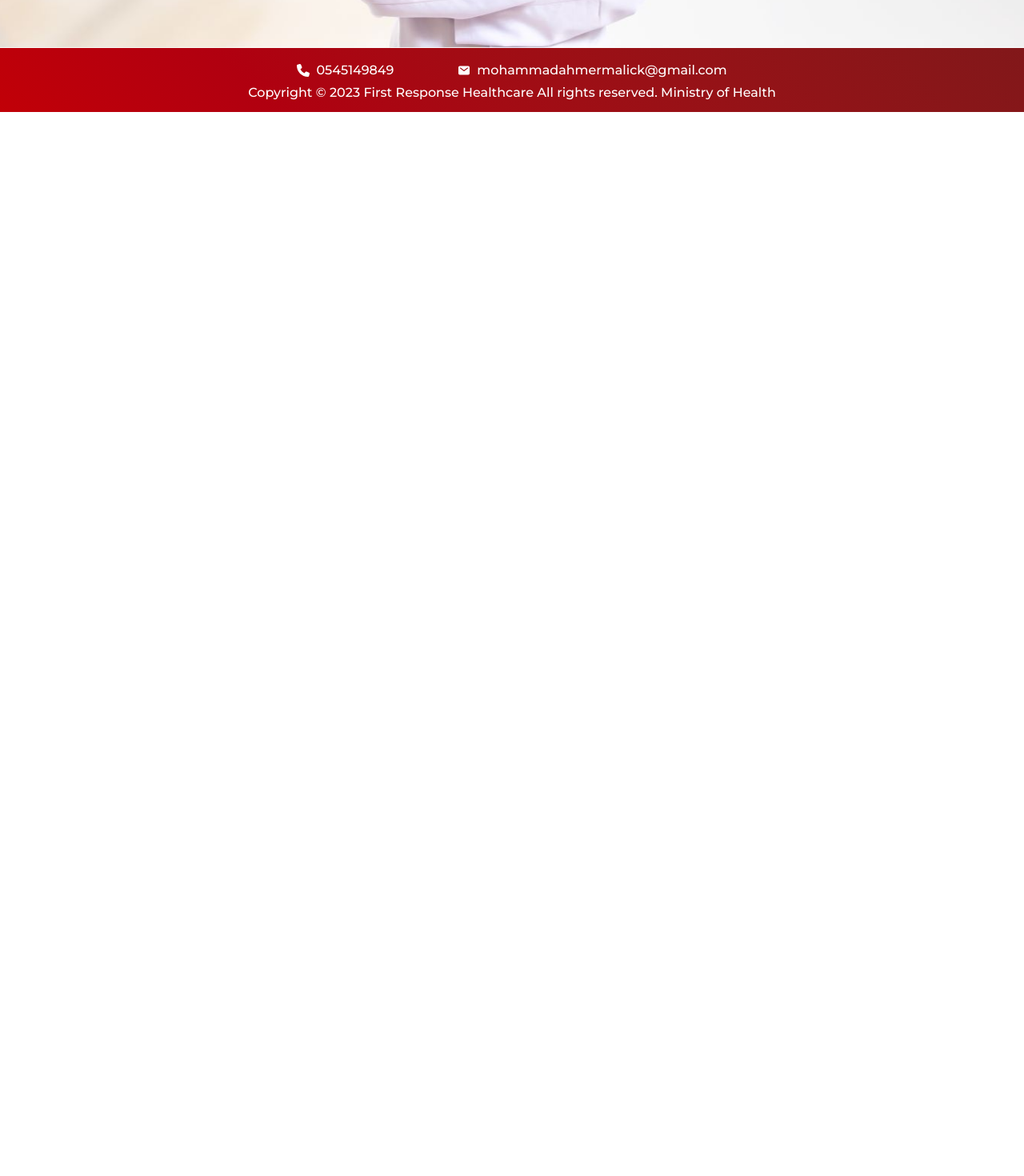
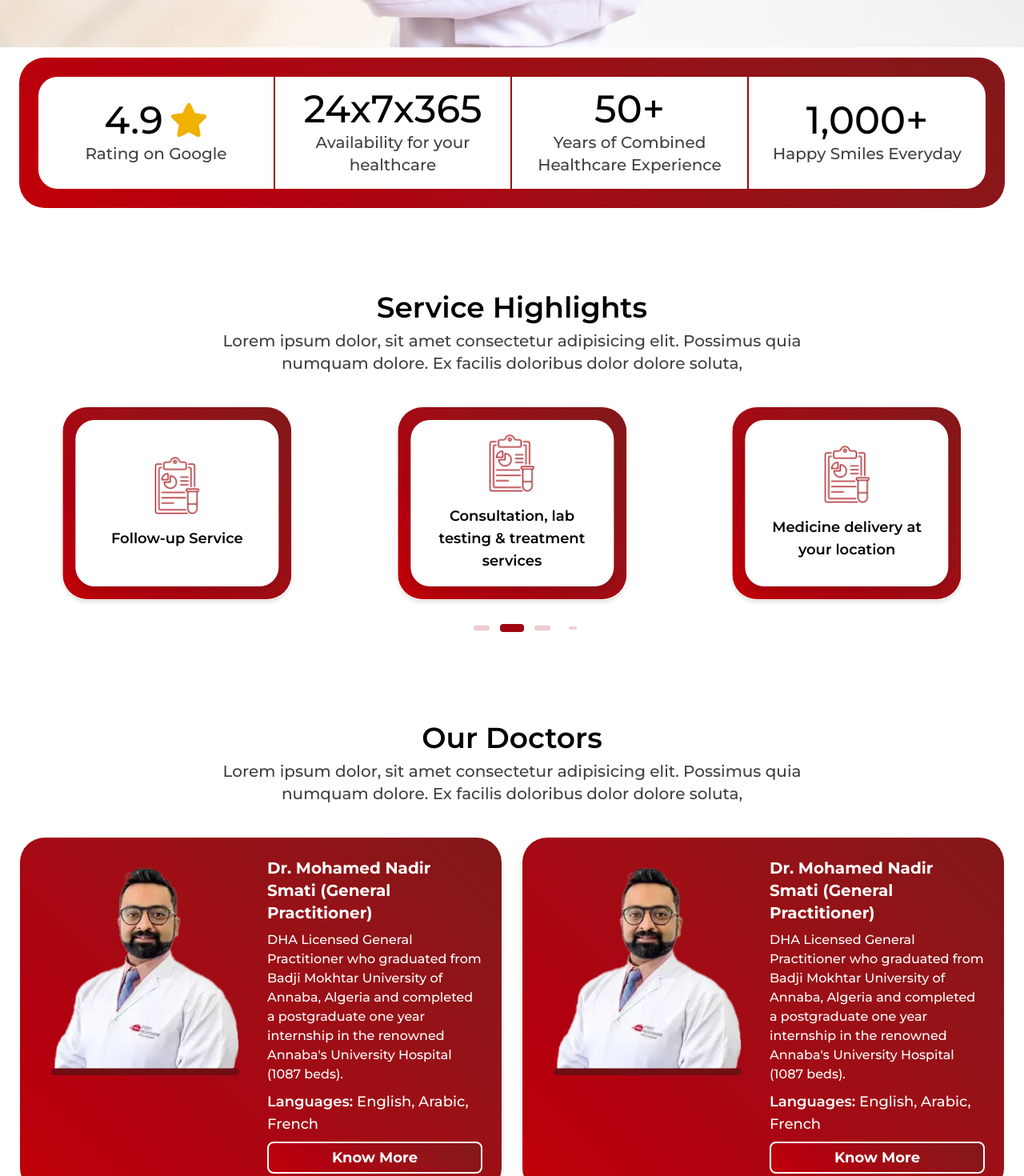
Before and after one commit to MohammadAhmerMalick/carewings, a Next.js app: page / in a window 1280 px wide. Shown: the part 740-2210 px from the top of the page at 80% size. Before the commit the page ends 880 px from the top, so only its background shows below. Built offline with nearby package versions, Linux system fonts and the light colour scheme.

Commit message:
feat: Resonsiveness added

```diff
--- a/app/globals.css
+++ b/app/globals.css
@@ -38,3 +38,38 @@ body {
   color: var(--foreground);
   font-family: Arial, Helvetica, sans-serif; */
 }
+
+::-webkit-scrollbar {
+  width: 8px;
+}
+::-webkit-scrollbar-track {
+  background: white;
+}
+::-webkit-scrollbar-thumb {
+  background: var(--color-red-900);
+  border-radius: 6px;
+}
+::-webkit-scrollbar-thumb:hover {
+  background: gray;
+}
+
+body ::selection,
+html ::selection {
+  color: #303030;
+  background: #febe00;
+}
+
+.swiper-pagination.swiper-pagination-fraction.swiper-pagination-horizontal {
+  color: rgb(115 115 115 / var(--tw-text-opacity, 1));
+  position: static;
+}
+
+.swiper-pagination-bullet {
+  background: theme('colors.primary') !important;
+  width: 30px !important;
+  height: 10px !important;
+  border-radius: 4px !important;
+}
+.swiper-pagination-bullet-active {
+  background: theme('colors.primary') !important;
+}
--- a/app/page.tsx
+++ b/app/page.tsx
@@ -1,9 +1,23 @@
 import HeroSection from '@/components/sections/HeroSection'
+import RatingSection from '@/components/sections/RatingSection'
+import HealthCare from '@/components/sections/HealthCareSection'
+import AvailabilitySection from '@/components/sections/AvailabilitySection'
+import TestimonialSliderSection from '@/components/sections/TestimonialSliderSection'
+import OurDocutorsSliderSection from '@/components/sections/OurDocutorsSliderSection'
+import ServiceHighlightSliderSection from '@/components/sections/ServiceHighlightSliderSection'
+import FrequentlyAskedQuestionsSection from '@/components/sections/FrequentlyAskedQuestionsSection'
 
 export default function Home() {
   return (
     <main>
       <HeroSection />
+      <RatingSection />
+      <ServiceHighlightSliderSection />
+      <OurDocutorsSliderSection />
+      <HealthCare />
+      <AvailabilitySection />
+      <TestimonialSliderSection />
+      <FrequentlyAskedQuestionsSection />
     </main>
   )
 }
--- a/frontend/components/OurDocutorsSlider.tsx
+++ b/frontend/components/OurDocutorsSlider.tsx
@@ -21,7 +21,7 @@ const OurDocutorsCard = ({ ourDocutors }: { ourDocutors: OurDocutors }) => {
   const { name, category, languages, description } = ourDocutors
 
   return (
-    <Card className="bg-gradient grid grid-cols-2">
+    <Card className="bg-gradient grid gap-4 md:grid-cols-2">
       <Image
         width={1920}
         height={1080}
@@ -41,7 +41,9 @@ const OurDocutorsCard = ({ ourDocutors }: { ourDocutors: OurDocutors }) => {
           {languages}
         </p>
 
-        <Button theme="gradient">Know More</Button>
+        <Button theme="gradient" className="border-2 text-lg font-bold">
+          Know More
+        </Button>
       </div>
     </Card>
   )
--- a/frontend/components/ServiceHighlightSlider.tsx
+++ b/frontend/components/ServiceHighlightSlider.tsx
@@ -22,7 +22,7 @@ const ServiceHighlightCard = ({
 
   return (
     <Card className="bg-gradient mx-auto max-w-72 !p-4 text-center">
-      <div className="flex h-52 flex-col justify-center gap-4 rounded-lg bg-white p-5 text-black shadow-lg">
+      <div className="flex h-52 flex-col justify-center gap-4 rounded-3xl bg-white p-5 text-black shadow-lg">
         <Image
           width={1920}
           height={1080}
--- a/frontend/components/common/Accordion.tsx
+++ b/frontend/components/common/Accordion.tsx
@@ -21,13 +21,13 @@ const Accordion = ({
   return (
     <div
       className={classnames(
-        'overflow-hidden rounded-2xl border border-neutral-200 shadow-md duration-300'
+        'overflow-hidden rounded-4xl border border-neutral-200 shadow-md duration-300'
       )}
     >
       <Button
         onClick={() => setIsExpanded(!isExpanded)}
         className={classnames(
-          'h-auto w-full !rounded-2xl border-0 p-4 text-left text-lg text-black shadow-md duration-300 hover:!shadow-md md:text-lg',
+          'h-auto w-full !rounded-4xl border-0 p-4 text-left text-lg text-black shadow-md duration-300 hover:!shadow-md md:text-lg',
           isExpanded && 'bg-primary/10'
         )}
         theme="none"
--- a/frontend/components/common/Card.tsx
+++ b/frontend/components/common/Card.tsx
@@ -13,7 +13,7 @@ const Card = ({ id, children, className }: CardProps) => {
     <div
       id={id}
       className={classnames(
-        'rounded-2xl border border-neutral-50 p-6 shadow-md duration-300 hover:border-neutral-100 hover:shadow-xl',
+        'rounded-4xl border border-neutral-50 p-6 shadow-md duration-300 hover:border-neutral-100 hover:shadow-xl',
         className
       )}
     >
--- a/frontend/components/sections/AvailabilitySection.tsx
+++ b/frontend/components/sections/AvailabilitySection.tsx
@@ -1,14 +1,15 @@
+import Image from 'next/image'
+
+import Button from '@/common/Button'
 import Container from '@/common/Container'
-import Image from 'next/image'
-import Button from '../common/Button'
 
 const AvailabilitySection = () => {
   return (
     <section className="my-10 mt-40 bg-neutral-100 lg:mb-20">
-      <Container className="grid grid-cols-3 gap-2 text-center">
+      <Container className="grid grid-cols-2 gap-2 text-center md:grid-cols-3">
         <div className="relative p-4 pt-26 text-black">
-          <div className="bg-gradient absolute -top-28 right-0 left-0 mx-auto mb-4 max-w-52 rounded-2xl p-3">
-            <div className="relative z-20 rounded-xl bg-white py-6 shadow-xl">
+          <div className="bg-gradient absolute -top-28 right-0 left-0 mx-auto mb-4 max-w-52 rounded-4xl p-3">
+            <div className="relative z-20 rounded-3xl bg-white py-6 shadow-xl">
               <Image
                 width={1920}
                 height={1080}
@@ -28,8 +29,8 @@ const AvailabilitySection = () => {
           </p>
         </div>
         <div className="relative p-4 pt-26 text-black">
-          <div className="bg-gradient absolute -top-28 right-0 left-0 mx-auto mb-4 max-w-52 rounded-2xl p-3">
-            <div className="relative z-20 rounded-xl bg-white py-6 shadow-xl">
+          <div className="bg-gradient absolute -top-28 right-0 left-0 mx-auto mb-4 max-w-52 rounded-4xl p-3">
+            <div className="relative z-20 rounded-3xl bg-white py-6 shadow-xl">
               <Image
                 width={1920}
                 height={1080}
@@ -48,14 +49,14 @@ const AvailabilitySection = () => {
             to get the greatest home health care services.
           </p>
         </div>
-        <div>
-          <p className="bg-gradient mx-auto -mt-16 mb-18 max-w-max rounded-3xl border-4 border-red-800 p-8 text-2xl font-semibold text-white shadow-xl">
+        <div className="col-span-2 md:col-span-1">
+          <p className="bg-gradient mx-auto -mt-16 mb-18 hidden max-w-max rounded-3xl border-4 border-red-800 p-8 text-2xl font-semibold text-white shadow-xl md:block">
             Anywhere Anytime
           </p>
           <Button
             theme="gradient"
             size="big"
-            className="!text-xl font-semibold"
+            className="min-h-max py-2 !text-xl font-semibold"
           >
             Get a Doctor at Home Now
           </Button>
--- a/frontend/components/sections/HealthCareSection.tsx
+++ b/frontend/components/sections/HealthCareSection.tsx
@@ -6,7 +6,7 @@ import Container from '@/common/Container'
 const HealthCare = () => {
   return (
     <section className="my-10 lg:my-20">
-      <Container className="grid grid-cols-2 gap-2">
+      <Container className="flex grid-cols-2 flex-col-reverse gap-2 md:grid">
         <div className="space-y-2">
           <Image
             width={1920}
@@ -14,7 +14,7 @@ const HealthCare = () => {
             src="/assets/images/image-tag.png"
             alt="About First Response Healthcare"
             title="About First Response Healthcare"
-            className="size-60 max-w-lg object-contain"
+            className="hidden size-60 max-w-lg object-contain md:block"
           />
           <h2 className="text-2xl font-semibold text-black">
             About First Response Healthcare
--- a/frontend/components/sections/RatingSection.tsx
+++ b/frontend/components/sections/RatingSection.tsx
@@ -6,30 +6,32 @@ const RatingSection = () => {
   return (
     <section>
       <Container>
-        <div className="bg-gradient rounded-2xl p-6">
-          <div className="grid grid-cols-4 rounded-xl bg-white px-4 py-8 text-center text-black">
-            <div className="border-primary flex flex-col justify-center border-r-2">
-              <p className="flex items-center justify-center gap-2 text-5xl">
+        <div className="bg-gradient rounded-4xl p-4 lg:p-6">
+          <div className="grid grid-cols-2 rounded-3xl bg-white text-center text-neutral-700 lg:grid-cols-4">
+            <div className="border-primary flex flex-col justify-center border-r-2 p-4">
+              <p className="flex items-center justify-center gap-2 text-2xl text-black sm:text-5xl">
                 4.9 <FaStar className="text-yellow-500" />
               </p>
-              <p className="mt-1 text-xl">Rating on Google</p>
+              <p className="mt-1 lg:text-xl">Rating on Google</p>
             </div>
 
-            <div className="border-primary flex flex-col justify-center border-r-2">
-              <p className="text-5xl">24x7x365</p>
-              <p className="mt-1 text-xl">Availability for your healthcare</p>
+            <div className="border-primary flex flex-col justify-center p-4 sm:border-r-2">
+              <p className="text-2xl text-black sm:text-5xl">24x7x365</p>
+              <p className="mt-1 lg:text-xl">
+                Availability for your healthcare
+              </p>
             </div>
 
-            <div className="border-primary flex flex-col justify-center border-r-2">
-              <p className="text-5xl">50+</p>
-              <p className="mt-1 text-xl">
+            <div className="border-primary flex flex-col justify-center border-r-2 p-4">
+              <p className="text-2xl text-black sm:text-5xl">50+</p>
+              <p className="mt-1 lg:text-xl">
                 Years of Combined Healthcare Experience
               </p>
             </div>
 
-            <div className="flex flex-col justify-center">
-              <p className="text-5xl">1,000+</p>
-              <p className="mt-1 text-xl">Happy Smiles Everyday</p>
+            <div className="flex flex-col justify-center p-4">
+              <p className="text-2xl text-black sm:text-5xl">1,000+</p>
+              <p className="mt-1 lg:text-xl">Happy Smiles Everyday</p>
             </div>
           </div>
         </div>
```
